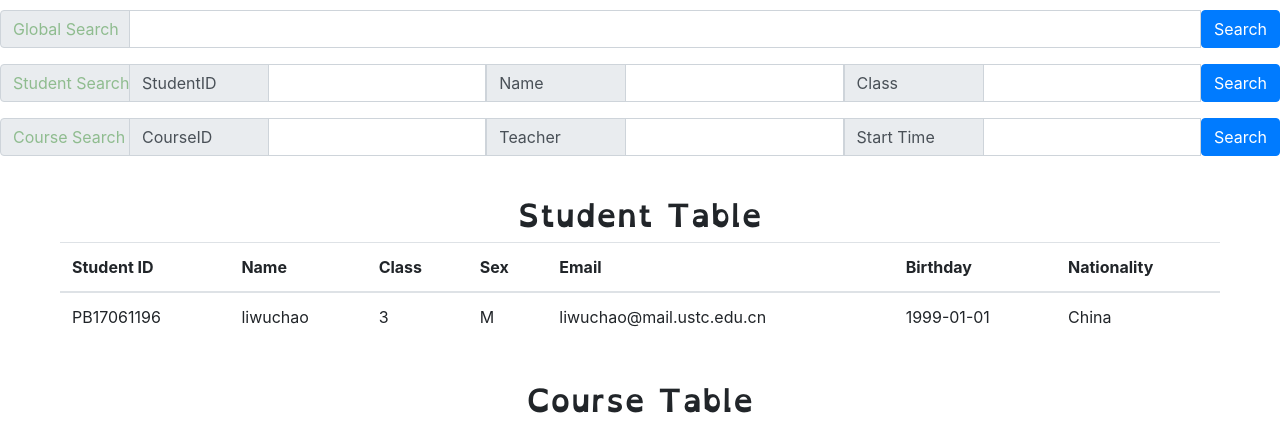
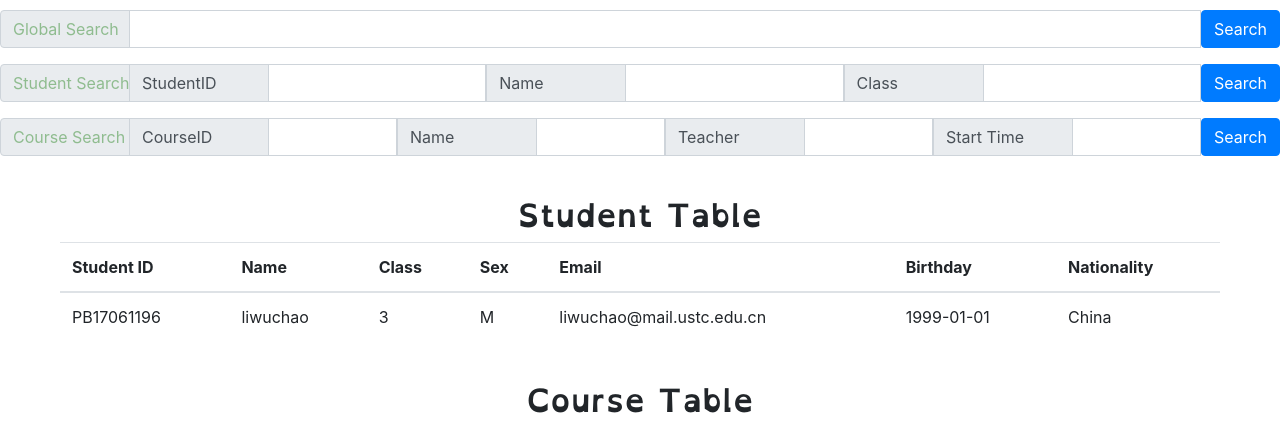
Before and after one commit to USTC-411/USTC-database-lab3, a Django app: page /search/ in a window 1280 px wide. Shown: the part 74-501 px from the top of the page. Run offline with Django 3.2, Linux system fonts and the light colour scheme; some libraries are stand-ins or nearby versions.

Commit message:
Add Course name in search items

```diff
--- a/manager/templates/manager/search.html
+++ b/manager/templates/manager/search.html
@@ -70,6 +70,10 @@
       </div>
       <input type="text" class="form-control" name="CourseID">
       <div class="input-group-prepend">
+        <span class="input-group-text all-item">Name</span>
+      </div>
+      <input type="text" class="form-control" name="CourseName">
+      <div class="input-group-prepend">
         <span class="input-group-text all-item">Teacher</span>
       </div>
       <input type="text" class="form-control" name="CourseTeacher">
```
